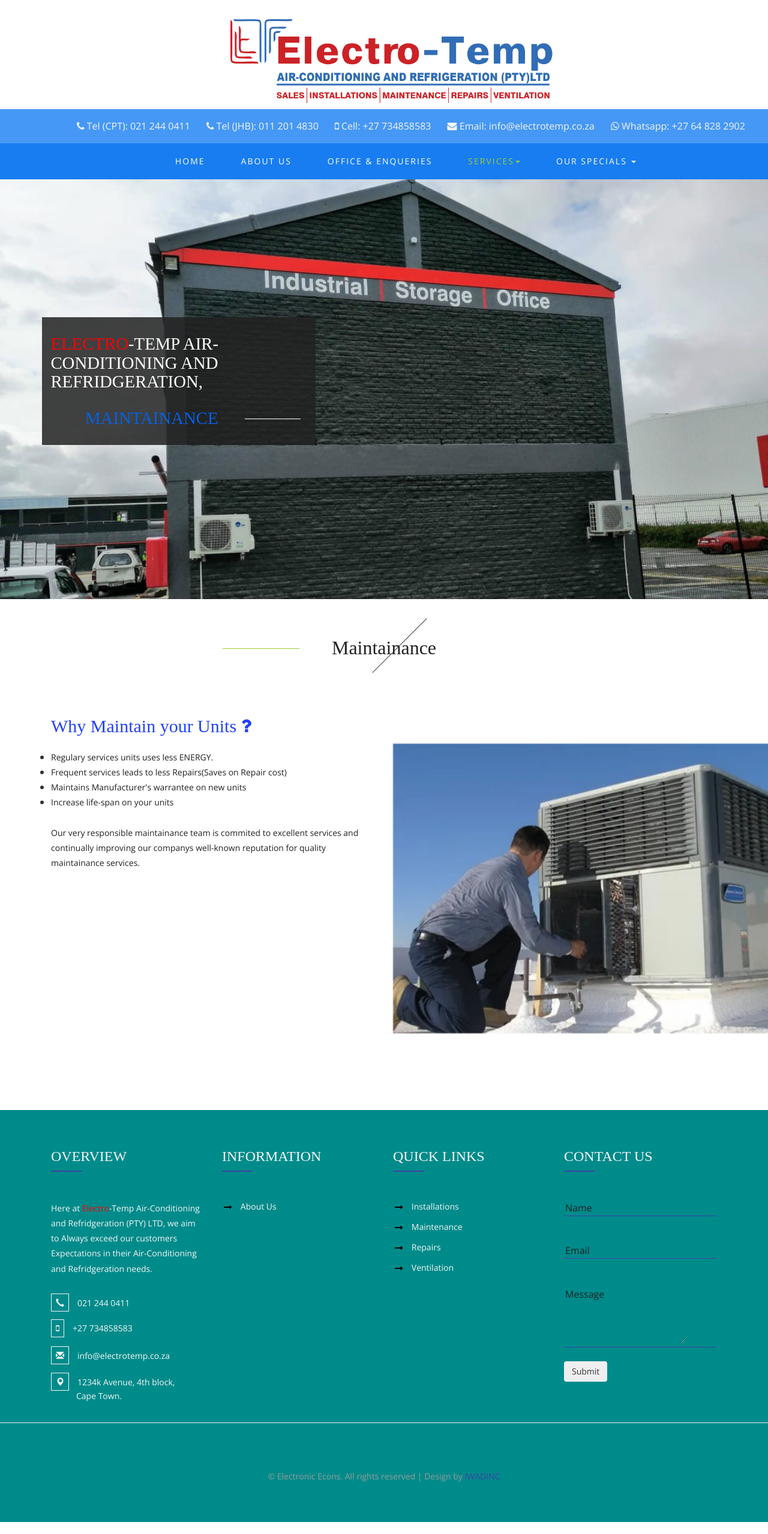
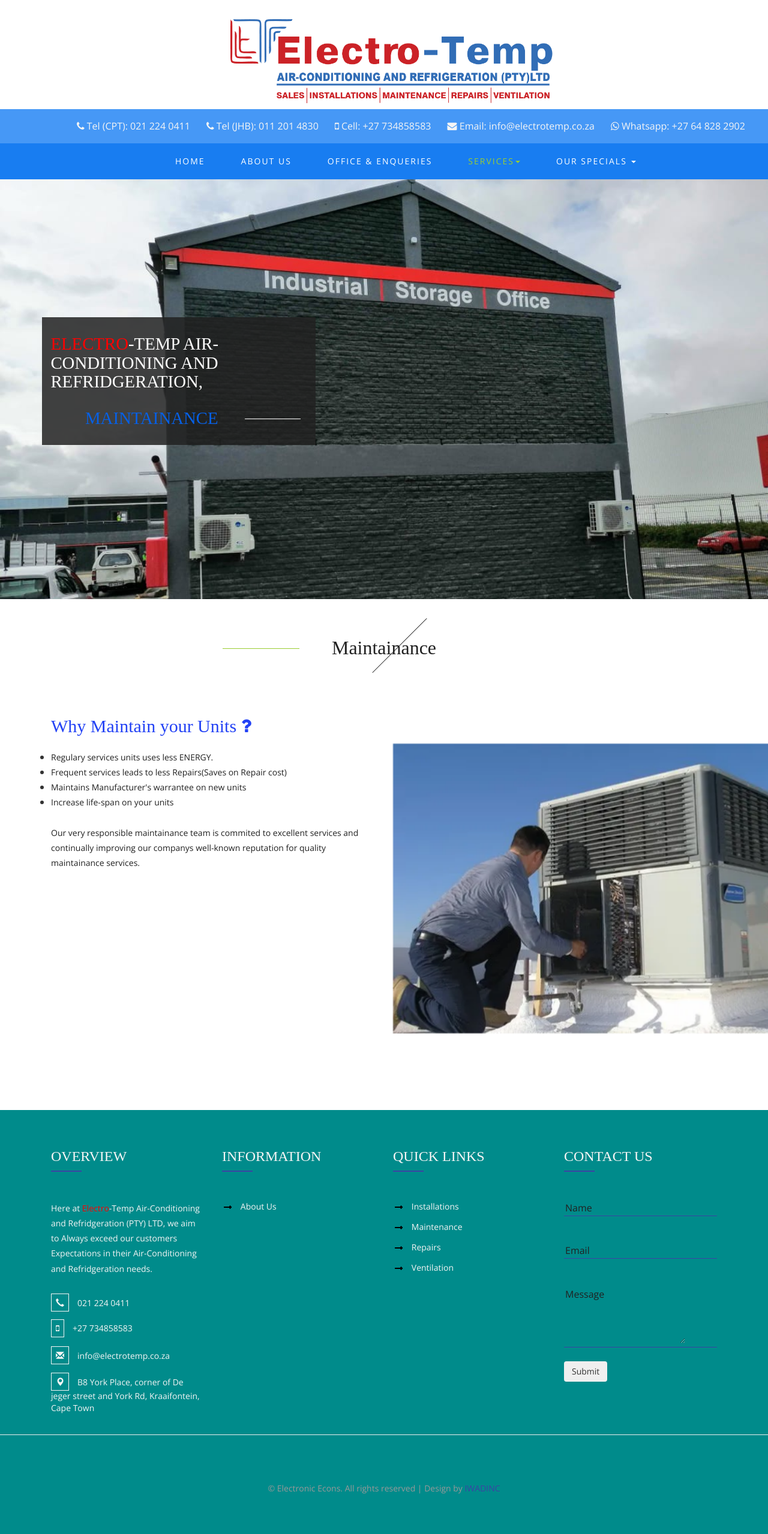
Before and after one commit to iWAD-Community/electrotemp.co.za, a plain HTML site: page Air Conditioning Maintenance South Africa.html in a window 1280 px wide. Shown: the whole page at 60% size. Drawn offline with nearby package versions, Linux system fonts and the light colour scheme; a web font is replaced by a local one.

Commit message:
phone number change

```diff
--- a/Air Conditioning Maintenance South Africa.html
+++ b/Air Conditioning Maintenance South Africa.html
@@ -48,7 +48,7 @@ License URL: http://creativecommons.org/licenses/by/3.0/
 
 		<div class="contactNumbers">
 		<ul>
-			<li class="number"><span class="fa fa-phone"></span><a style="text-decoration: none; color: whitesmoke;" href="tel:021 244 0411"> Tel (CPT): 021 244 0411</a></li>
+			<li class="number"><span class="fa fa-phone"></span><a style="text-decoration: none; color: whitesmoke;" href="tel:021 244 0411"> Tel (CPT): 021 224 0411</a></li>
 			<li class="number"><span class="fa fa-phone"></span><a style="text-decoration: none; color: whitesmoke;" href="tel:011 201 4830"> Tel (JHB): 011 201 4830</a></li>
 			<li class="number"><span class="fa fa-mobile-phone"></span><a style="text-decoration: none; color: whitesmoke;" href="tel:+27 734858583"> Cell: +27 734858583</a></li>
 			<li class="number"><span class="fa fa-envelope"></span><a href="mailto:info@electrotemp.co.za" style="text-decoration: none; color: whitesmoke;"> Email: info@electrotemp.co.za</a></li>
@@ -191,10 +191,10 @@ License URL: http://creativecommons.org/licenses/by/3.0/
 					<p>Here at <span style="color: red;">Electro</span>-Temp Air-Conditioning and Refridgeration (PTY) LTD, we aim to Always exceed our customers Expectations
 						in their Air-Conditioning and Refridgeration needs.</p>
 					<ul class="address">
-						<li><i class="glyphicon glyphicon-earphone" aria-hidden="true"></i><a style="text-decoration:none;color: whitesmoke;" href="tel:021 244 0411">021 244 0411</a></li>
+						<li><i class="glyphicon glyphicon-earphone" aria-hidden="true"></i><a style="text-decoration:none;color: whitesmoke;" href="tel:021 244 0411">021 224 0411</a></li>
 						<li><i class="fa fa-mobile-phone" aria-hidden="true"></i><a style="text-decoration:none;color: whitesmoke;" href="tel:+27 734858583">+27 734858583</a></li>
 						<li><i class="glyphicon glyphicon-envelope" aria-hidden="true"></i><a href="mailto:info@electrotemp.co.za">info@electrotemp.co.za</a></li>
-						<li><i class="glyphicon glyphicon-map-marker" aria-hidden="true"></i>1234k Avenue, 4th block, <span>Cape Town.</span></li>
+						<li><i class="glyphicon glyphicon-map-marker" aria-hidden="true"></i>B8 York Place, corner of De jeger street and York Rd, Kraaifontein, Cape Town</span></li>
 
 					</ul>
 				</div>
```
Also changed, not shown: Air Conditioning Installations South Africa.html (+3 -3 lines), Air Conditioning Ventilation South Africa.html (+3 -3 lines), Air Conditioning repairs South Africa.html (+2 -2 lines), Alliance Aircon Specials South Africa.html (+3 -3 lines), Contacts.html (+2 -2 lines), Daikan Aircon Specials South Africa.html (+2 -2 lines), Jet-Air Aircone Specials South Africa.html (+2 -2 lines), Midea Aircon Specials South Africa.html (+2 -2 lines), Other  Aircon Specials South Africa .html (+2 -2 lines), Samsung  Aircon Specials South Africa .html (+2 -2 lines), York Aircone Specials South Africa.html (+2 -2 lines), about.html (+2 -2 lines), customers.html (+2 -2 lines), index.html (+2 -2 lines), 1 more files.
